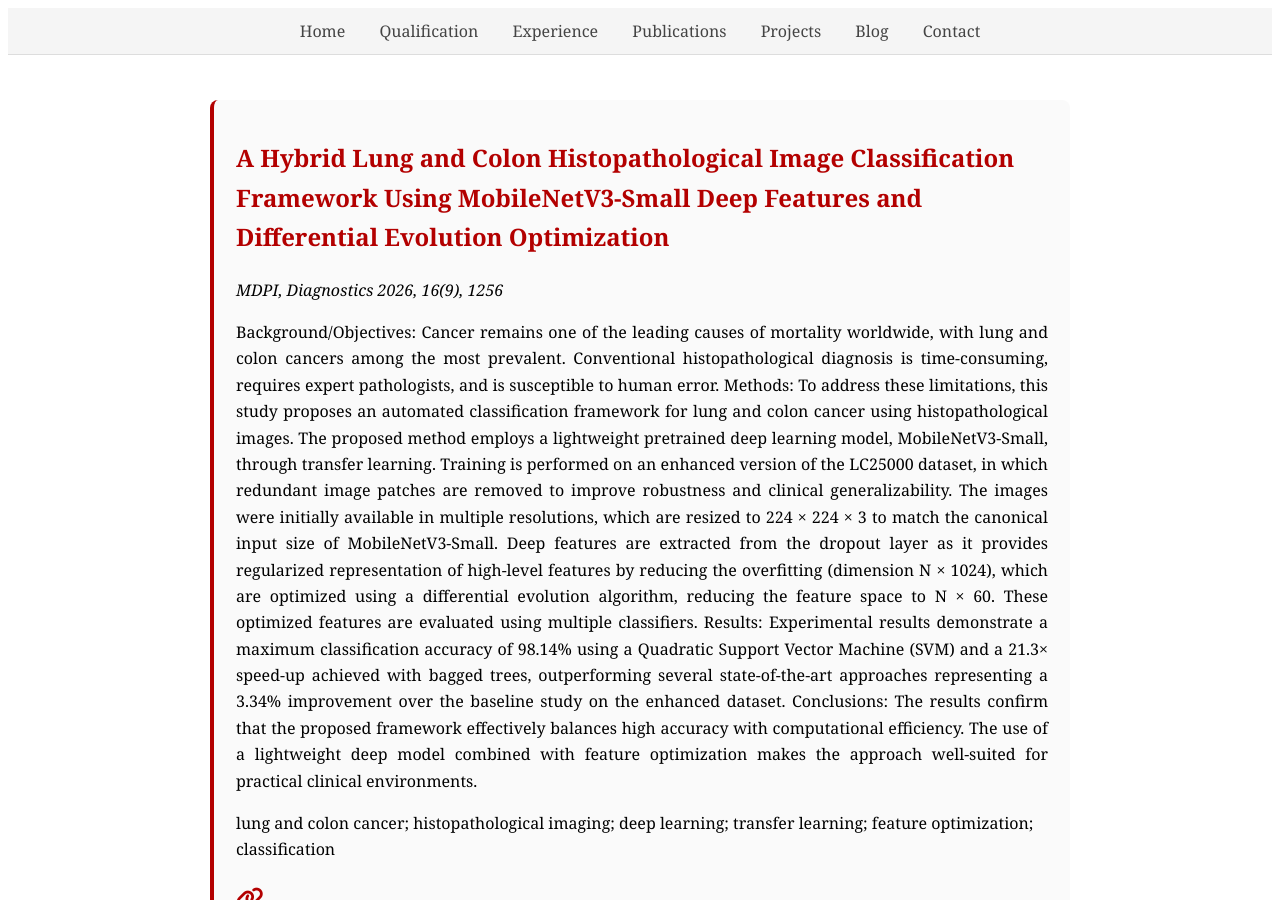
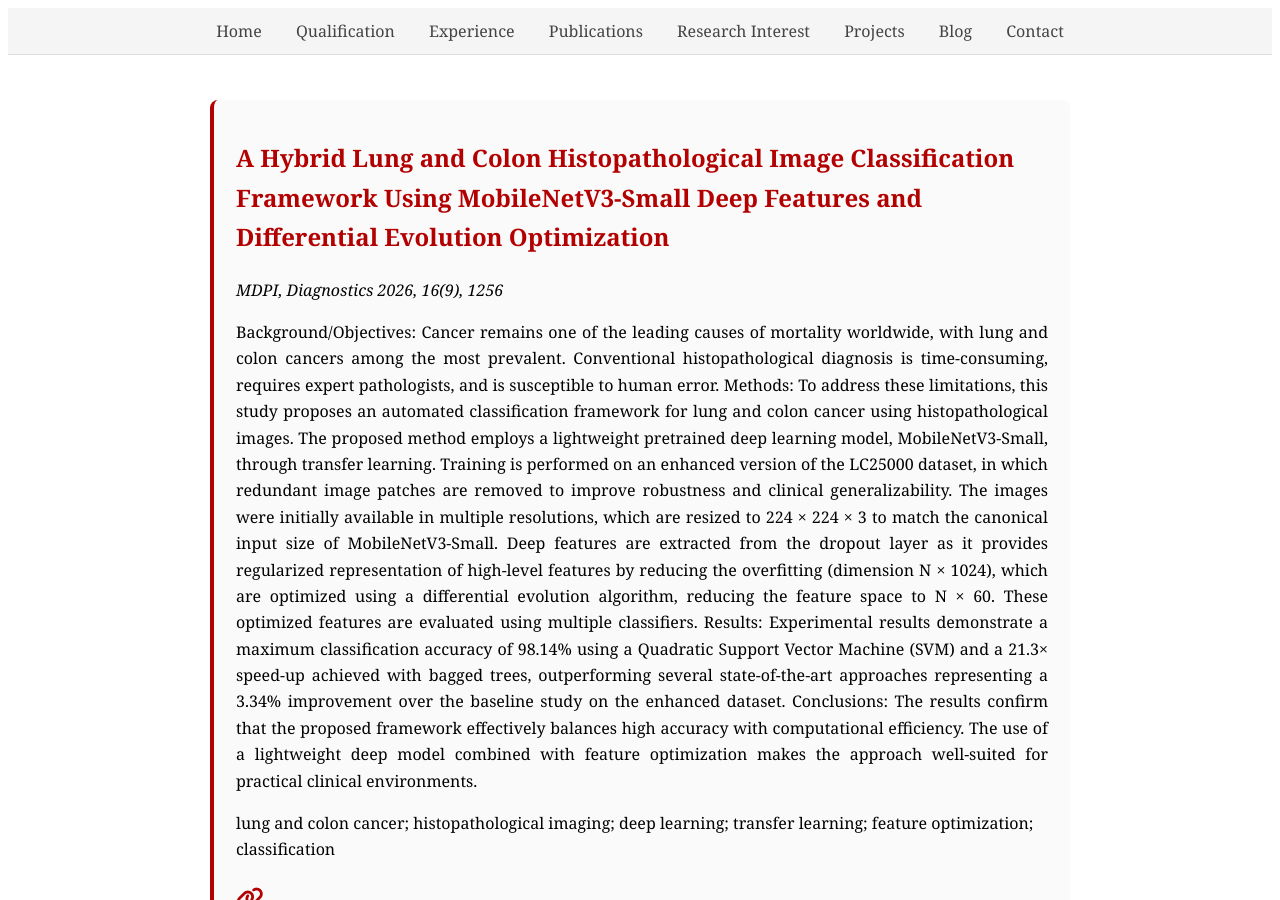
Before and after one commit to usamanaveed900/usamanaveed900.github.io, a Jekyll site: the page built from publications.md, in a window 1280 px wide and 900 px high. Built offline with Jekyll 4.4.1, drawn with Linux system fonts in a browser that asks for light colours.

Commit message:
updated details - 11-06-2026

```diff
--- a/_layouts/default.html
+++ b/_layouts/default.html
@@ -28,7 +28,7 @@
     <a href="/qualification/" style="margin:0 15px; text-decoration:none; color:#444;">Qualification</a>
     <a href="/experience/" style="margin:0 15px; text-decoration:none; color:#444;">Experience</a>
     <a href="/publications/" style="margin:0 15px; text-decoration:none; color:#444;">Publications</a>
-    <!-- <a href="/research-interest/" style="margin:0 15px; text-decoration:none; color:#444;">Research Interest</a> -->
+    <a href="/research-interest/" style="margin:0 15px; text-decoration:none; color:#444;">Research Interest</a>
     <a href="/projects/" style="margin:0 15px; text-decoration:none; color:#444;">Projects</a>
     <a href="/blog/" style="margin:0 15px; text-decoration:none; color:#444;">Blog</a>
     <a href="/contact/" style="margin:0 15px; text-decoration:none; color:#444;">Contact</a>
```
Also changed, not shown: publications.md (+3 -6 lines).
